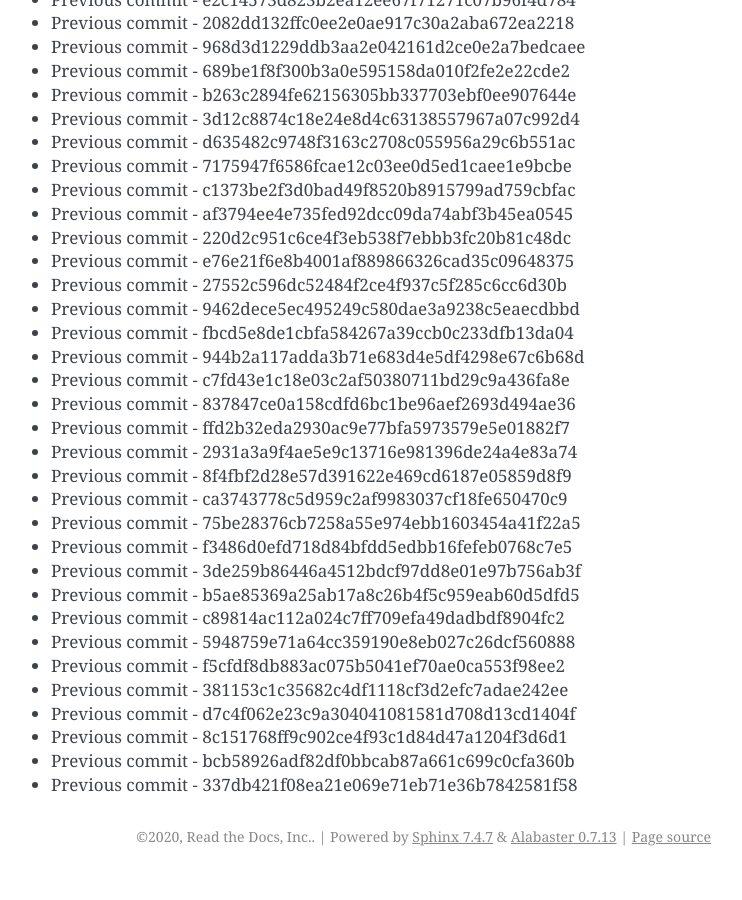
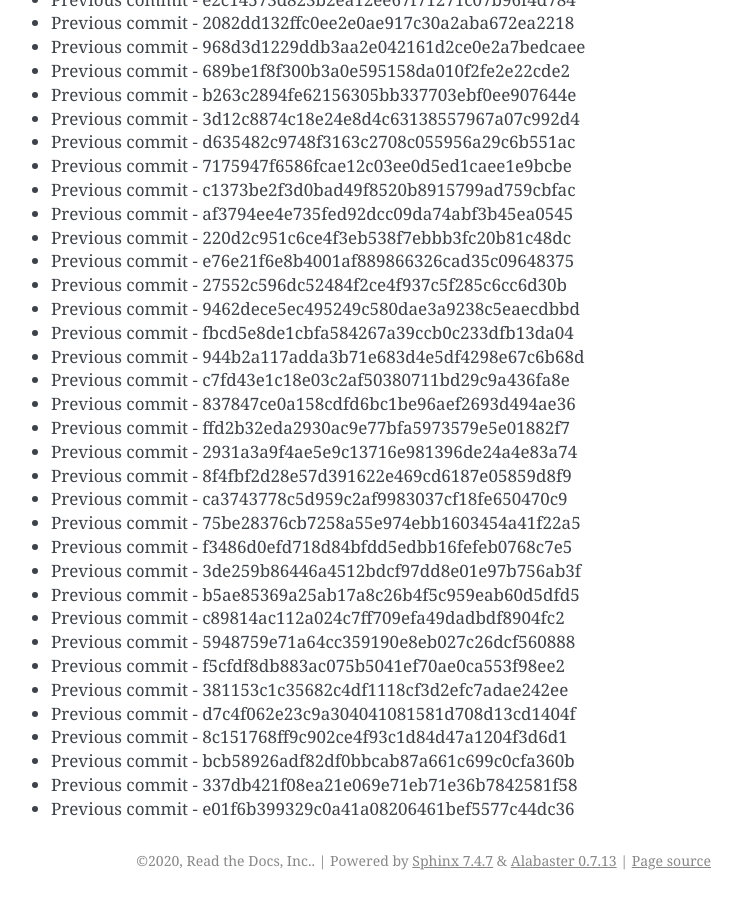
Before and after one commit to readthedocs/rtd-git-stresstest, a Sphinx documentation site: the page built from docs/updates.rst, in a window 1280 px wide and 900 px high, scrolled down 31925 px. Shown: the whole window, without its empty margins (399-1141 px from the left). Built offline with Sphinx 7.4.7, drawn with Linux system fonts in a browser that asks for light colours; before the commit the page ends 32801 px from its top, so only the background shows below that.

Commit message:
Generating commit from previous: e01f6b399329c0a41a08206461bef5577c44dc36

```diff
--- a/docs/updates.rst
+++ b/docs/updates.rst
@@ -1373,3 +1373,4 @@ It can be tested for any performance characteristics.
 * Previous commit - 8c151768ff9c902ce4f93c1d84d47a1204f3d6d1
 * Previous commit - bcb58926adf82df0bbcab87a661c699c0cfa360b
 * Previous commit - 337db421f08ea21e069e71eb71e36b7842581f58
+* Previous commit - e01f6b399329c0a41a08206461bef5577c44dc36
```
